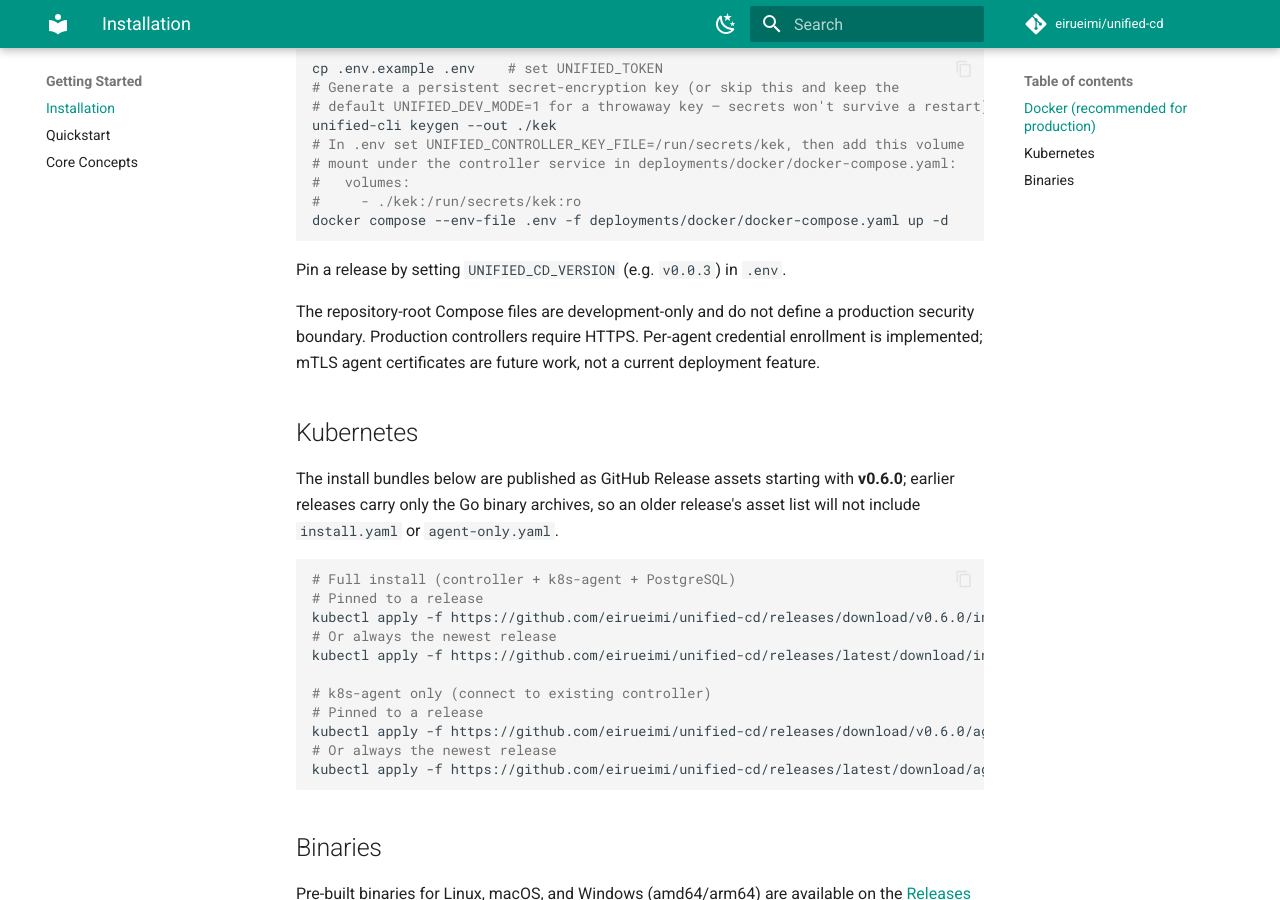
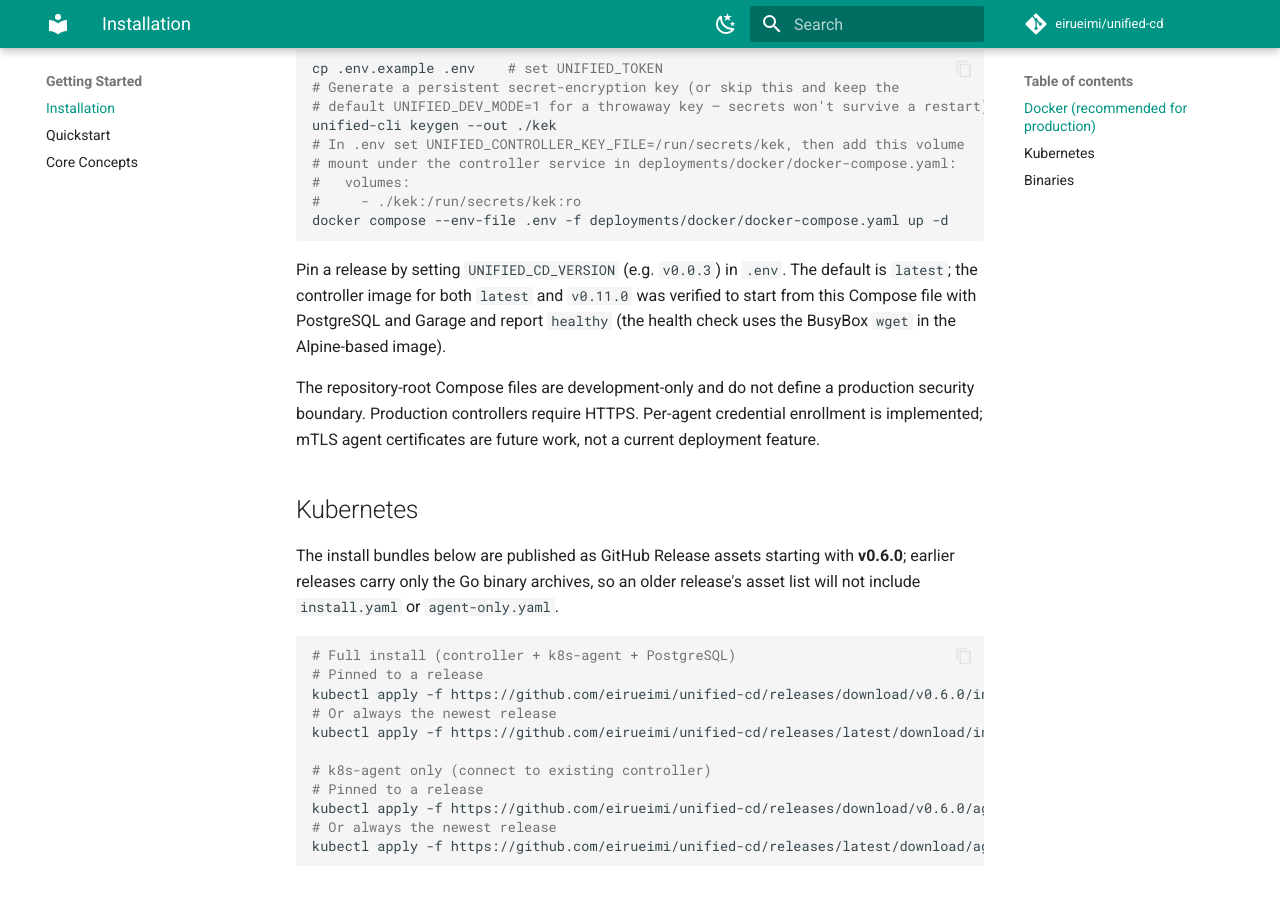
Before and after one commit to eirueimi/unified-cd, an MkDocs documentation site: the page built from docs/getting-started/installation.md, in a window 1280 px wide and 900 px high, scrolled down 522 px. Built offline with MkDocs 1.6.1 and Material for MkDocs 9.7.7, drawn with Linux system fonts in a browser that asks for light colours; comment, search, counter and statistics services are not loaded.

Commit message:
docs: record verified quickstart controller image health (#199)
The published controller image (latest and v0.11.0, same digest) starts
under the production Compose file with PostgreSQL and Garage and reports
healthy. Remove the completed verification item from TODO.


Claude-Session: https://claude.ai/code/session_01G3NWwwXnjYtSfzJjZYTrnV

Co-authored-by: Claude Opus 5.5 <noreply@anthropic.com>

````diff
--- a/docs/getting-started/installation.md
+++ b/docs/getting-started/installation.md
@@ -26,7 +26,7 @@ unified-cli keygen --out ./kek
 docker compose --env-file .env -f deployments/docker/docker-compose.yaml up -d
 ```
 
-Pin a release by setting `UNIFIED_CD_VERSION` (e.g. `v0.0.3`) in `.env`.
+Pin a release by setting `UNIFIED_CD_VERSION` (e.g. `v0.0.3`) in `.env`. The default is `latest`; the controller image for both `latest` and `v0.11.0` was verified to start from this Compose file with PostgreSQL and Garage and report `healthy` (the health check uses the BusyBox `wget` in the Alpine-based image).
 
 The repository-root Compose files are development-only and do not define a
 production security boundary. Production controllers require HTTPS. Per-agent
````
Also changed, not shown: TODO.md (+0 -7 lines).
